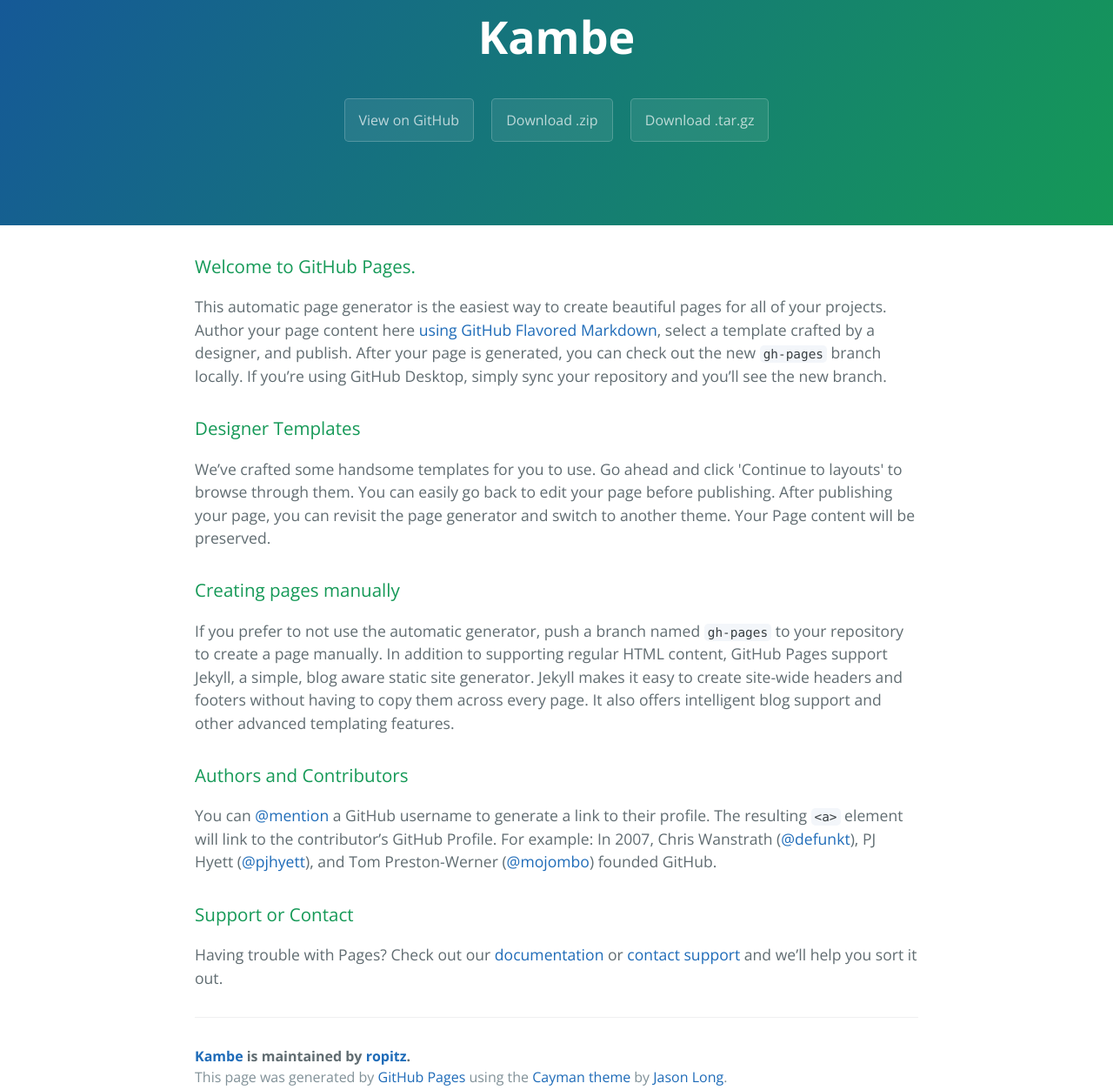
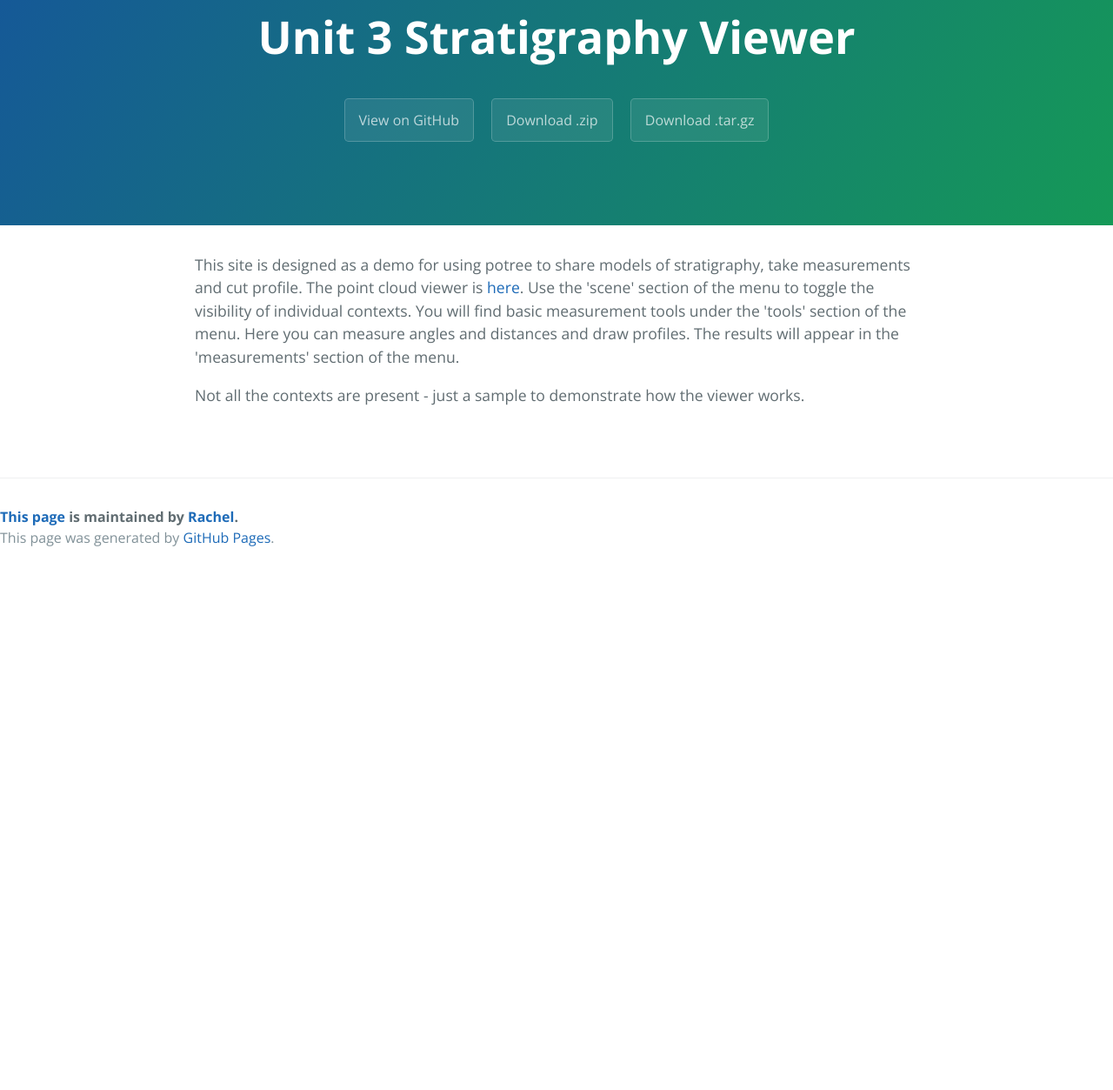
Before and after one commit to ropitz/kambe, a plain HTML site: page index.html in a window 1280 px wide. Shown: the part 77-1330 px from the top of the page at 87% size. After the commit the page ends 800 px from the top, so only its background shows below. Drawn offline with nearby package versions, Linux system fonts and the light colour scheme.

Commit message:
Update index.html

```diff
--- a/index.html
+++ b/index.html
@@ -2,7 +2,7 @@
 <html lang="en-us">
   <head>
     <meta charset="UTF-8">
-    <title>Kambe by ropitz</title>
+    <title>Unit 3</title>
     <meta name="viewport" content="width=device-width, initial-scale=1">
     <link rel="stylesheet" type="text/css" href="stylesheets/normalize.css" media="screen">
     <link href='https://fonts.googleapis.com/css?family=Open+Sans:400,700' rel='stylesheet' type='text/css'>
@@ -11,7 +11,7 @@
   </head>
   <body>
     <section class="page-header">
-      <h1 class="project-name">Kambe</h1>
+      <h1 class="project-name">Unit 3 Stratigraphy Viewer</h1>
       <h2 class="project-tagline"></h2>
       <a href="https://github.com/ropitz/kambe" class="btn">View on GitHub</a>
       <a href="https://github.com/ropitz/kambe/zipball/master" class="btn">Download .zip</a>
@@ -19,35 +19,14 @@
     </section>
 
     <section class="main-content">
-      <h3>
-<a id="welcome-to-github-pages" class="anchor" href="#welcome-to-github-pages" aria-hidden="true"><span aria-hidden="true" class="octicon octicon-link"></span></a>Welcome to GitHub Pages.</h3>
-
-<p>This automatic page generator is the easiest way to create beautiful pages for all of your projects. Author your page content here <a href="https://guides.github.com/features/mastering-markdown/">using GitHub Flavored Markdown</a>, select a template crafted by a designer, and publish. After your page is generated, you can check out the new <code>gh-pages</code> branch locally. If you’re using GitHub Desktop, simply sync your repository and you’ll see the new branch.</p>
-
-<h3>
-<a id="designer-templates" class="anchor" href="#designer-templates" aria-hidden="true"><span aria-hidden="true" class="octicon octicon-link"></span></a>Designer Templates</h3>
-
-<p>We’ve crafted some handsome templates for you to use. Go ahead and click 'Continue to layouts' to browse through them. You can easily go back to edit your page before publishing. After publishing your page, you can revisit the page generator and switch to another theme. Your Page content will be preserved.</p>
-
-<h3>
-<a id="creating-pages-manually" class="anchor" href="#creating-pages-manually" aria-hidden="true"><span aria-hidden="true" class="octicon octicon-link"></span></a>Creating pages manually</h3>
-
-<p>If you prefer to not use the automatic generator, push a branch named <code>gh-pages</code> to your repository to create a page manually. In addition to supporting regular HTML content, GitHub Pages support Jekyll, a simple, blog aware static site generator. Jekyll makes it easy to create site-wide headers and footers without having to copy them across every page. It also offers intelligent blog support and other advanced templating features.</p>
-
-<h3>
-<a id="authors-and-contributors" class="anchor" href="#authors-and-contributors" aria-hidden="true"><span aria-hidden="true" class="octicon octicon-link"></span></a>Authors and Contributors</h3>
-
-<p>You can <a href="https://help.github.com/articles/basic-writing-and-formatting-syntax/#mentioning-users-and-teams" class="user-mention">@mention</a> a GitHub username to generate a link to their profile. The resulting <code>&lt;a&gt;</code> element will link to the contributor’s GitHub Profile. For example: In 2007, Chris Wanstrath (<a href="https://github.com/defunkt" class="user-mention">@defunkt</a>), PJ Hyett (<a href="https://github.com/pjhyett" class="user-mention">@pjhyett</a>), and Tom Preston-Werner (<a href="https://github.com/mojombo" class="user-mention">@mojombo</a>) founded GitHub.</p>
-
-<h3>
-<a id="support-or-contact" class="anchor" href="#support-or-contact" aria-hidden="true"><span aria-hidden="true" class="octicon octicon-link"></span></a>Support or Contact</h3>
-
-<p>Having trouble with Pages? Check out our <a href="https://help.github.com/pages">documentation</a> or <a href="https://github.com/contact">contact support</a> and we’ll help you sort it out.</p>
+      <p>This site is designed as a demo for using potree to share models of stratigraphy, take measurements and cut profile. The point cloud viewer is <a href="http://ropitz.github.io/kambe/Unit3.html">here</a>. Use the 'scene' section of the menu to toggle the visibility of individual contexts. You will find basic measurement tools under the 'tools' section of the menu. Here you can measure angles and distances and draw profiles. The results will appear in the 'measurements' section of the menu.</p>
+      <p>Not all the contexts are present - just a sample to demonstrate how the viewer works.</p>
+    </section>
 
       <footer class="site-footer">
-        <span class="site-footer-owner"><a href="https://github.com/ropitz/kambe">Kambe</a> is maintained by <a href="https://github.com/ropitz">ropitz</a>.</span>
+        <span class="site-footer-owner"><a href="https://github.com/ropitz/kambe">This page</a> is maintained by <a href="https://github.com/ropitz">Rachel</a>.</span>
 
-        <span class="site-footer-credits">This page was generated by <a href="https://pages.github.com">GitHub Pages</a> using the <a href="https://github.com/jasonlong/cayman-theme">Cayman theme</a> by <a href="https://twitter.com/jasonlong">Jason Long</a>.</span>
+        <span class="site-footer-credits">This page was generated by <a href="https://pages.github.com">GitHub Pages</a>.</span>
       </footer>
 
     </section>
```
